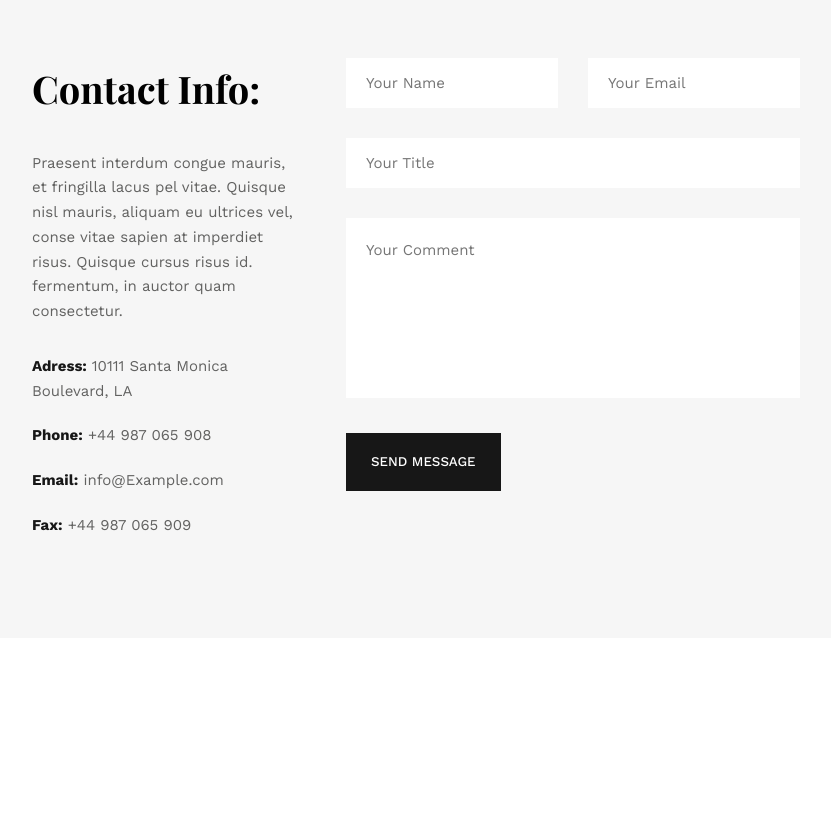
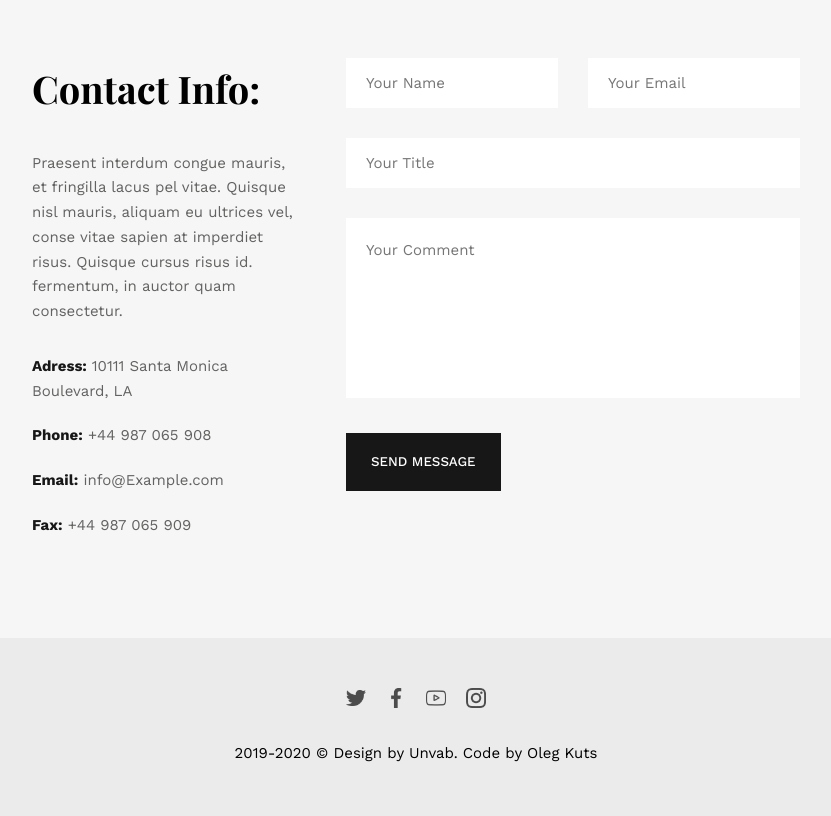
Before and after one commit to oleoot/Snow, a plain HTML site: page index.html in a window 1280 px wide. Shown: the part 4133-4949 px from the top of the page, without its empty margins (224-1055 px from the left). Before the commit the page ends 4771 px from the top, so only its background shows below. Drawn offline with nearby package versions, Linux system fonts and the light colour scheme.

Commit message:
Footer section

```diff
--- a/css/style.css
+++ b/css/style.css
@@ -199,9 +199,22 @@ height: 180px;
 #contact button{
 margin: 35px 0 0 0 !important;
 }
-
-
-
+/* Footer section ==========================================================================================================*/
+#footer{
+background: #ebebeb;
+padding: 50px 0;
+}
+#footer a{
+margin: 0 10px;
+}
+#footer img{
+width: 20px;
+height: 20px;
+}
+#footer p{
+text-align: center;
+margin: 25px auto 0;
+}
 
 /* Utility classes ==========================================================================================================*/
 :root{
--- a/index.html
+++ b/index.html
@@ -208,7 +208,17 @@
             </div>
         </div>
     </section>
-
+    <footer id="footer">
+        <div class="container">
+            <div class="flex-container-center">
+                <a href="#"><img src="img/icons/twitter.png" alt="twitter"></a>
+                <a href="#"><img src="img/icons/facebook.png" alt="facebook"></a>
+                <a href="#"><img src="img/icons/youtube.png" alt="youtube"></a>
+                <a href="#"><img src="img/icons/instagram.png" alt="instagram"></a>
+            </div>
+            <p class="text-s">2019-2020 &copy; Design by Unvab. Code by Oleg Kuts</p>
+        </div>
+    </footer>
 
 
 
```
Also changed, not shown: img/icons/facebook.png (added), img/icons/instagram.png (added), img/icons/twitter.png (added), img/icons/youtube.png (added).
